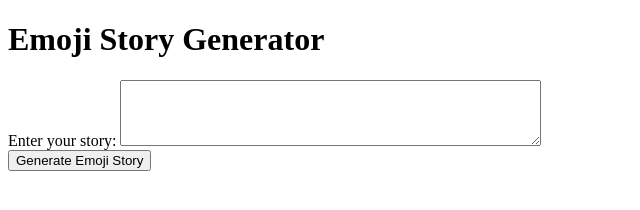
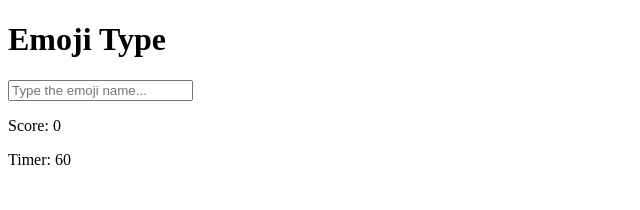
Before and after one commit to garrisonma/EmojiType, a plain HTML site: page index.html in a window 1280 px wide. Shown: the whole page, without its empty margins (0-640 px from the left). Drawn offline with Linux system fonts and the light colour scheme.

Commit message:
Update index.html

```diff
--- a/index.html
+++ b/index.html
@@ -1,42 +1,21 @@
 <!DOCTYPE html>
 <html lang="en">
+
 <head>
-    <meta charset="UTF-8">
-    <meta name="viewport" content="width=device-width, initial-scale=1.0">
-    <title>Emoji Story Generator</title>
+  <meta charset="UTF-8">
+  <meta name="viewport" content="width=device-width, initial-scale=1.0">
+  <title>Emoji Type</title>
+  <link rel="stylesheet" href="style.css">
 </head>
+
 <body>
-    <h1>Emoji Story Generator</h1>
-    <label for="storyInput">Enter your story:</label>
-    <textarea id="storyInput" rows="4" cols="50"></textarea>
-    <br>
-    <button onclick="generateEmojiStory()">Generate Emoji Story</button>
-    <p id="emojiStory"></p>
+  <h1>Emoji Type</h1>
+  <div id="emojiDisplay"></div>
+  <input type="text" id="inputField" placeholder="Type the emoji name...">
+  <p>Score: <span id="score">0</span></p>
+  <div id="timer">Timer: <span id="timerDisplay">60</span></div>
 
-    <script>
-        function generateEmojiStory() {
-            const storyInput = document.getElementById('storyInput').value;
-            const emojiStoryElement = document.getElementById('emojiStory');
+  <script src="script.js"></script>
+</body>
 
-            // Check if the input is not empty
-            if (storyInput.trim() === '') {
-                emojiStoryElement.innerText = 'Please enter a story.';
-                return;
-            }
-
-            // Fetch emojis based on the story input from the Emojipedia API
-            fetch(`https://emojipedia.org/api/v1/search/?q=${encodeURIComponent(storyInput)}`)
-                .then(response => response.json())
-                .then(data => {
-                    const emojis = data.map(entry => entry.emoji);
-                    const emojiStory = emojis.join(' ');
-                    emojiStoryElement.innerText = emojiStory;
-                })
-                .catch(error => {
-                    console.error('Error fetching emojis:', error);
-                    emojiStoryElement.innerText = 'An error occurred. Please try again.';
-                });
-        }
-    </script>
-</body>
 </html>
```
